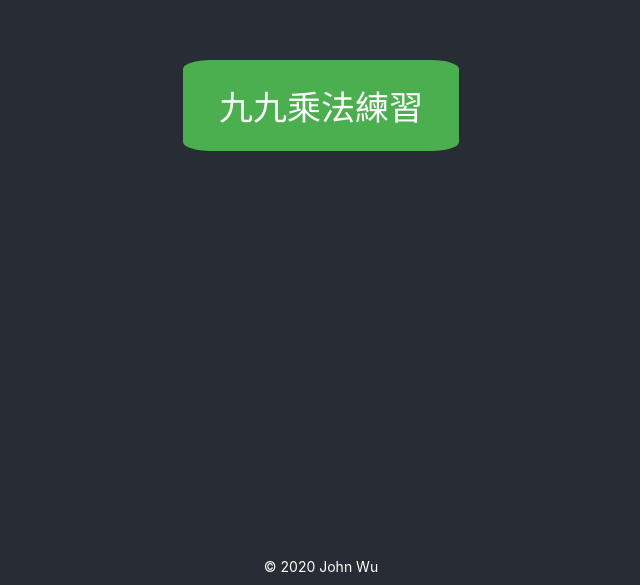
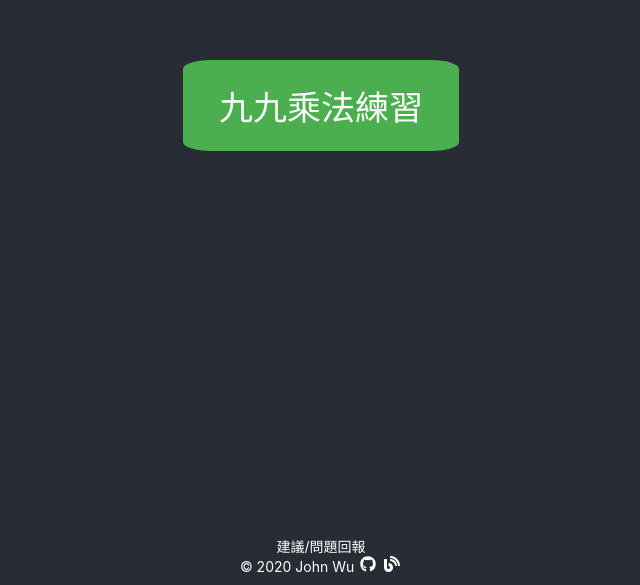
Before and after one commit to johnwu1114/math-exercise, a React (Create React App) app: page / in a window 1280 px wide. Shown: the part 215-800 px from the top of the page, without its empty margins (319-959 px from the left). Built offline with nearby package versions, Linux system fonts and the light colour scheme.

Commit message:
chore: add icon

```diff
--- a/public/index.html
+++ b/public/index.html
@@ -10,8 +10,17 @@
   <body>
     <noscript>您需要啟用 JavaScript 才能運行此網站。</noscript>
     <div id="root"></div>
-    <footer>
-      <span>© <span itemprop="copyrightYear">2020</span> <a href="https://blog.johnwu.cc/" target="_blank"><span itemprop="copyrightHolder">John Wu</span></a> </span>
+    <footer id="footer">
+      <div>
+        <a href="https://blog.johnwu.cc/article/math-exercise.html#comments" target="_blank">建議/問題回報</a>
+      </div>
+      <span>© <span itemprop="copyrightYear">2020</span> <span itemprop="copyrightHolder">John Wu</span> </span>
+      <a href="https://github.com/johnwu1114/math-exercise" target="_blank">
+        <span class="icon icon-github"></span>
+      </a>
+      <a href="https://blog.johnwu.cc/" target="_blank">
+        <span class="icon icon-blog"></span>
+      </a>
     </footer>
   </body>
 </html>
--- a/src/styles/main.css
+++ b/src/styles/main.css
@@ -14,9 +14,8 @@ body {
 footer {
   padding: 10px 0;
   width: 100%;
-  position: absolute;
+  position: fixed;
   bottom: 0;
-  left: 0;
   font-size: 14px;
 }
 
@@ -76,3 +75,17 @@ footer a {
   font-size: calc(10px + 3vmin);
   padding: calc(5px + 2vmin) calc(20px + 2vmin);
 }
+
+.icon {
+  margin: 0 2px;
+  width: 16px;
+  height: 16px;
+}
+
+.icon-github {
+  content: url(../images/github-brands.svg);
+}
+
+.icon-blog {
+  content: url(../images/blog-solid.svg);
+}
```
Also changed, not shown: src/images/blog-solid.svg (added), src/images/github-brands.svg (added).
